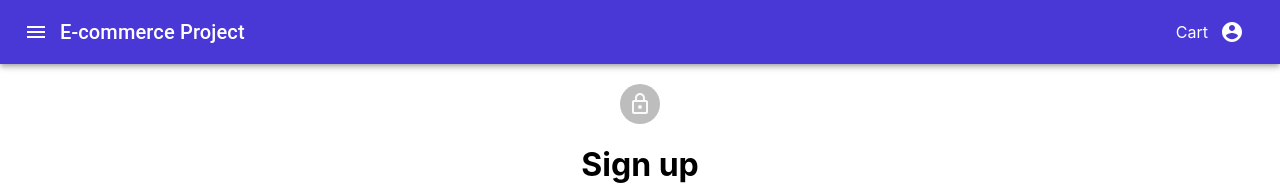
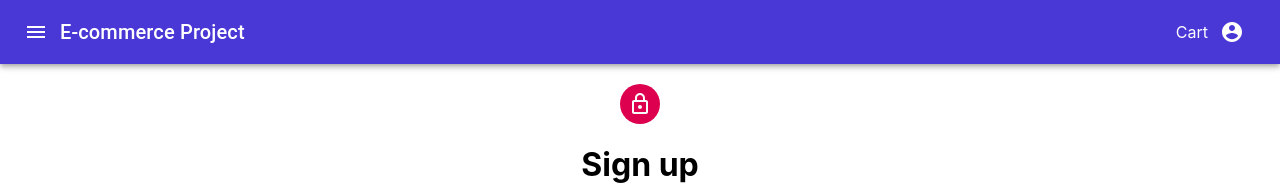
Before and after one commit to lazarstanev95/products-app, a React (Create React App) app in the folder client/: page /register in a window 1280 px wide. Shown: the top 185 px of the page. Built offline with nearby package versions, Linux system fonts and the light colour scheme.

Commit message:
css color fix

```diff
--- a/client/src/components/users/Login.module.css
+++ b/client/src/components/users/Login.module.css
@@ -9,3 +9,7 @@
     width: 100%;
     margin-top: 10px;
 }
+
+.lockIcon {
+    background: #dc004e;
+}
--- a/client/src/components/users/Login.tsx
+++ b/client/src/components/users/Login.tsx
@@ -73,7 +73,7 @@ export default function Login() {
         <Container component="main" maxWidth="xs">
 
                 <div className={styles.paper}>
-                    <Avatar /* className={classes.avatar} */>
+                    <Avatar className={styles.lockIcon}>
                         <LockOutlinedIcon />
                     </Avatar>
                     <h1>Sign in</h1>
--- a/client/src/components/users/Register.module.css
+++ b/client/src/components/users/Register.module.css
@@ -9,3 +9,7 @@
     width: 100%;
     margin-top: 10px;
 }
+
+.lockIcon {
+    background: #dc004e;
+}
--- a/client/src/components/users/Register.tsx
+++ b/client/src/components/users/Register.tsx
@@ -37,7 +37,7 @@ export default function Register() {
         <div>
             <Container component="main" maxWidth="xs">
                 <div className={styles.paper}>
-                    <Avatar /* className={classes.avatar} */>
+                    <Avatar className={styles.lockIcon}>
                         <LockOutlinedIcon />
                     </Avatar>
                     <h1>Sign up</h1>
```
